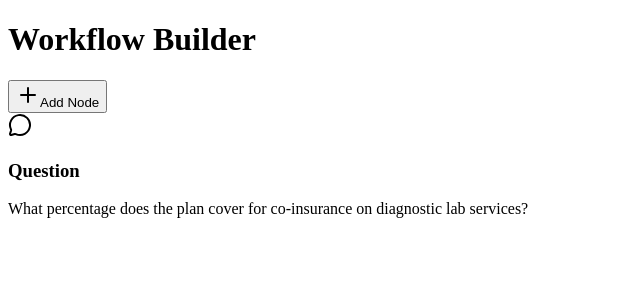
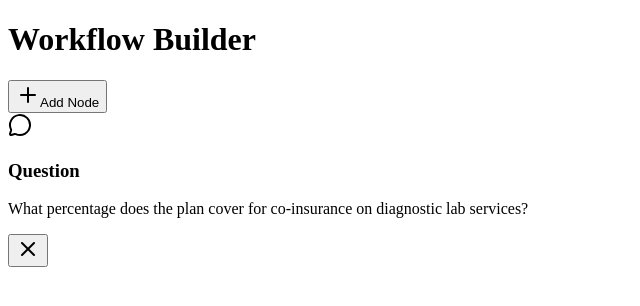
Before and after one commit to btully97/bwt-workflow-builder-app, a Next.js app: page / in a window 1280 px wide. Shown: the top 306 px of the page, without its empty margins (0-640 px from the left). Built offline with nearby package versions, Linux system fonts and the light colour scheme.

Commit message:
feat: add hover X button to workflow nodes\n\nAdd subtle X button on hover for node removal with smooth opacity transition.

```diff
--- a/app/page.tsx
+++ b/app/page.tsx
@@ -22,6 +22,10 @@ export default function Page() {
     setNodes([...nodes, { id: nodes.length + 1, question: nextQuestion }])
   }
 
+  const removeNode = (id: number) => {
+    setNodes(nodes.filter(node => node.id !== id))
+  }
+
   return (
     <div className="min-h-screen bg-[#e5e5e5]">
       {/* Header */}
@@ -41,7 +45,11 @@ export default function Page() {
         <div className="w-full max-w-[700px] flex flex-col items-center gap-0">
           {nodes.map((node, index) => (
             <div key={node.id} className="flex flex-col items-center w-full">
-              <WorkflowNode index={index} question={node.question} />
+              <WorkflowNode
+                index={index}
+                question={node.question}
+                onRemove={() => removeNode(node.id)}
+              />
 
               {/* Connecting line between nodes */}
               {index < nodes.length - 1 && (
--- a/components/workflow-node.tsx
+++ b/components/workflow-node.tsx
@@ -1,11 +1,12 @@
-import { MessageCircle } from "lucide-react"
+import { MessageCircle, X } from "lucide-react"
 
 interface WorkflowNodeProps {
   index: number
   question: string
+  onRemove?: () => void
 }
 
-export function WorkflowNode({ index, question }: WorkflowNodeProps) {
+export function WorkflowNode({ index, question, onRemove }: WorkflowNodeProps) {
   return (
     <div className="relative w-full max-w-[400px]">
       {/* Top connection point */}
@@ -14,7 +15,7 @@ export function WorkflowNode({ index, question }: WorkflowNodeProps) {
       </div>
 
       {/* Node card */}
-      <div className="bg-white rounded-lg shadow-md p-6 border border-gray-100">
+      <div className="bg-white rounded-lg shadow-md p-6 border border-gray-100 relative group">
         <div className="flex items-start gap-3">
           <div className="flex-shrink-0 mt-1">
             <MessageCircle className="w-5 h-5" />
@@ -24,6 +25,17 @@ export function WorkflowNode({ index, question }: WorkflowNodeProps) {
             <p className="text-sm text-gray-700 leading-relaxed">{question}</p>
           </div>
         </div>
+
+        {/* Remove button */}
+        {onRemove && (
+          <button
+            onClick={onRemove}
+            className="absolute top-3 right-3 w-6 h-6 flex items-center justify-center rounded-full bg-gray-100 hover:bg-gray-200 text-gray-600 hover:text-gray-900 transition-all duration-200 opacity-0 group-hover:opacity-100"
+            aria-label="Remove node"
+          >
+            <X className="w-4 h-4" />
+          </button>
+        )}
       </div>
 
       {/* Bottom connection point */}
```
Also changed, not shown: 1 other file (tests, documents, lock files or other folders).
